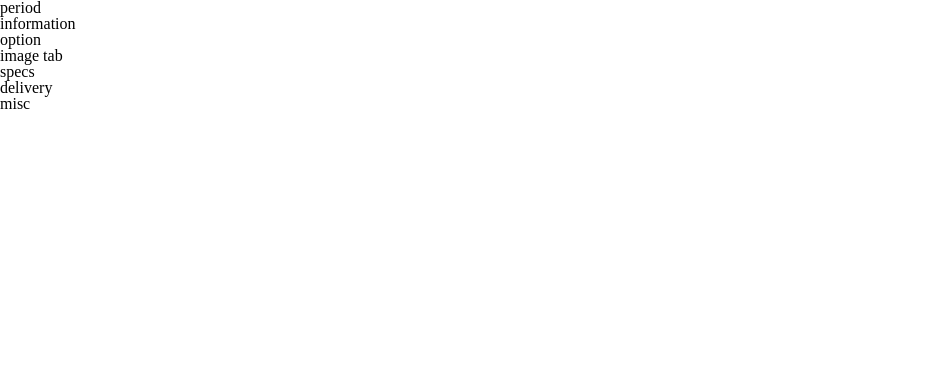
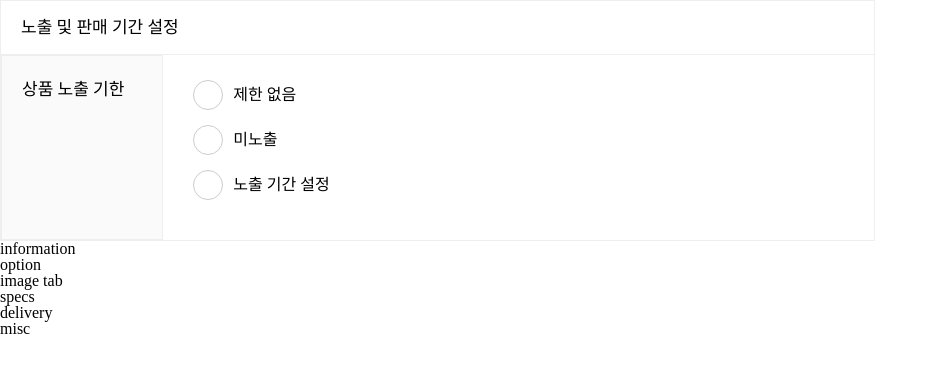
Before and after one commit to wanted-pre-onboading-10/sirloin-admin-page, a React (Create React App) app: page / in a window 1280 px wide. Shown: the top 372 px of the page, without its empty margins (0-938 px from the left). Built offline with nearby package versions, Linux system fonts and the light colour scheme.

Commit message:
add: 라디오버튼 스타일링 완료

```diff
--- /dev/null
+++ b/src/components/radio/index.js
@@ -0,0 +1,3 @@
+import Radio from 'components/radio/radio';
+
+export default Radio;
--- /dev/null
+++ b/src/components/radio/radio.js
@@ -0,0 +1,24 @@
+import * as S from 'components/radio/radio.style';
+import propTypes from 'prop-types';
+
+function Radio({ radioName, id, value }) {
+  return (
+    <S.RadioWrapper>
+      <S.RadioButton name={radioName} id={id} />
+      {/* <S.InnerCircle /> */}
+      <S.Label htmlFor={id}>{value}</S.Label>
+    </S.RadioWrapper>
+  );
+}
+Radio.propTypes = {
+  radioName: propTypes.string.isRequired,
+  id: propTypes.string.isRequired,
+  value: propTypes.string.isRequired,
+  // checked: propTypes.bool,
+};
+
+// Radio.defaultProps = {
+//   checked: false,
+// };
+
+export default Radio;
--- /dev/null
+++ b/src/components/radio/radio.style.js
@@ -0,0 +1,48 @@
+import styled from 'styled-components';
+
+export const RadioWrapper = styled.div`
+  display: flex;
+  justify-content: left;
+  align-items: center;
+  position: relative;
+  margin-bottom: 15px;
+`;
+
+export const RadioButton = styled.input.attrs(() => ({
+  type: 'radio',
+}))`
+  display: block;
+  width: 30px;
+  height: 30px;
+  margin: 0;
+  border: 1px solid #ccc;
+  border-radius: 30px;
+  appearance: none;
+  &:checked {
+    appearance: none;
+    &::after {
+      content: '';
+      position: absolute;
+      left: 5px;
+      top: 5px;
+      width: 20px;
+      height: 20px;
+      border-radius: 20px;
+      background-color: #28205c;
+    }
+  }
+`;
+
+export const Label = styled.label`
+  padding-left: 10px;
+  line-height: 30px;
+`;
+
+// export const InnerCircle = styled.span`
+//   background-color: tomato;
+//   position: absolute;
+//   left: 0;
+//   width: 20px;
+//   height: 20px;
+//   z-index: -1000;
+// `;
--- a/src/pages/product-registration/period/period.js
+++ b/src/pages/product-registration/period/period.js
@@ -1,5 +1,25 @@
+import { useState } from 'react';
+import Radio from 'components/radio';
+import DatePicker from 'pages/product-registration/period/datePicker';
+import * as S from 'pages/product-registration/period/period.style';
+
 function Period() {
-  return <div>period</div>;
+  const [startDate, setStartDate] = useState(new Date());
+  const [endDate, setEndDate] = useState(new Date());
+
+  return (
+    <S.Container>
+      <S.Title>노출 및 판매 기간 설정</S.Title>
+      <S.Row>
+        <S.RowTitle>상품 노출 기한</S.RowTitle>
+        <S.RowContent>
+          <Radio radioName="exposure" id="noLimit" value="제한 없음" checked />
+          <Radio radioName="exposure" id="noExposure" value="미노출" />
+          <Radio radioName="exposure" id="settingTerm" value="노출 기간 설정" />
+        </S.RowContent>
+      </S.Row>
+    </S.Container>
+  );
 }
 
 export default Period;
--- /dev/null
+++ b/src/pages/product-registration/period/period.style.js
@@ -0,0 +1,34 @@
+import styled from 'styled-components';
+
+export const Container = styled.div`
+  display: flex;
+  flex-direction: column;
+  width: 875px;
+  border: 1px solid #eee;
+`;
+
+export const Title = styled.div`
+  /* height: 50px; */
+  padding: 20px;
+  border-bottom: 1px solid #eee;
+  font-size: 17px;
+  font-weight: 500;
+  line-height: 13px;
+`;
+
+export const Row = styled.div`
+  display: flex;
+`;
+
+export const RowTitle = styled.div`
+  flex: 1;
+  padding: 25px 20px;
+  background-color: ${({ theme }) => theme.colors.gray_4};
+  border: 1px solid #eee;
+  font-size: 17px;
+`;
+
+export const RowContent = styled.div`
+  flex: 5.41;
+  padding: 25px 30px;
+`;
--- a/src/styles/theme.js
+++ b/src/styles/theme.js
@@ -8,12 +8,17 @@ const wrapper = css`
 `;
 
 const colors = {
-  highlight: '#2A18BD',
+  primary_1: '#28205c',
+  primary_2: '#2000ae',
+  primary_3: '#9e96e2',
+  primary_4: '#ebebf2',
   black: '#000000',
   white: '#fff',
-  gray_1: '#666',
-  gray_2: '#ddd',
-  gray_3: '#e1e2e3',
+  green: '#e7f7d5',
+  gray_1: '#9e9e9e',
+  gray_2: '##aba9ab',
+  gray_3: '#e7e7e7',
+  gray_4: '#fafafa',
 };
 
 const theme = {
```
